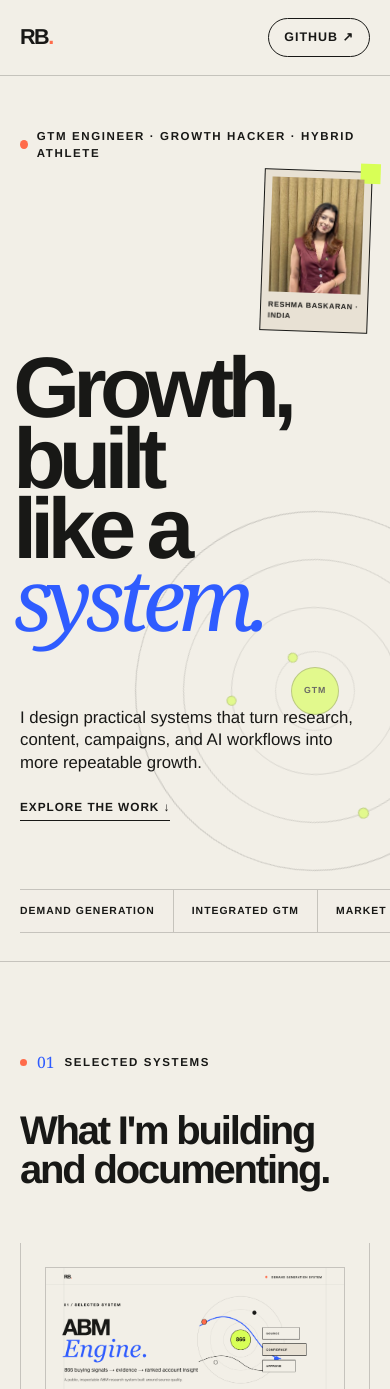
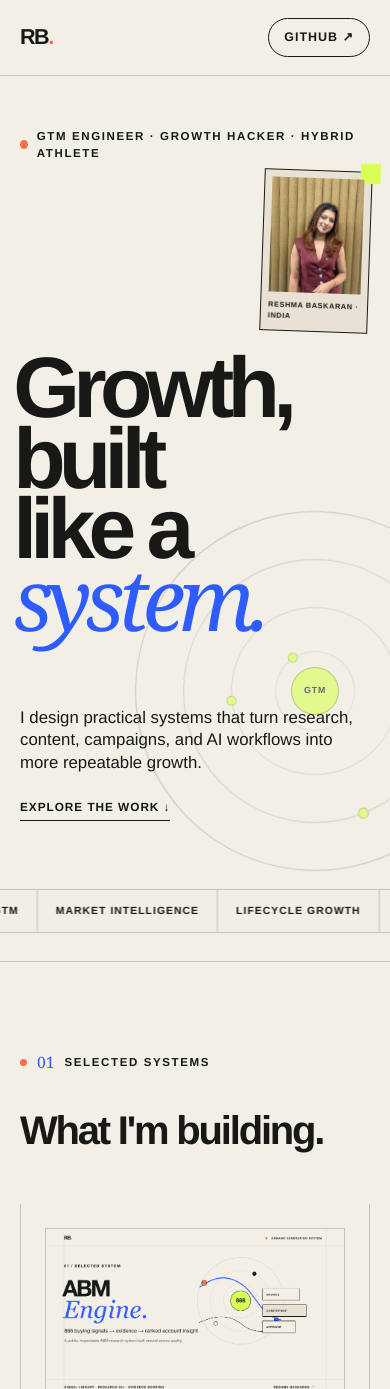
Before and after one commit to reshma-baskaran/reshma.baskaran, a Next.js app: page / in a window 390 px wide. Shown: the top 1389 px of the page. Built offline with nearby package versions, Linux system fonts and the light colour scheme.

Commit message:
Optimize mobile capabilities marquee

```diff
--- a/app/globals.css
+++ b/app/globals.css
@@ -198,8 +198,7 @@ a {
   background: rgba(242, 239, 231, 0.94);
   border-bottom: 1px solid var(--line);
   border-top: 1px solid var(--line);
-  display: grid;
-  grid-template-columns: repeat(6, max-content);
+  display: block;
   margin-top: 58px;
   overflow-x: auto;
   position: relative;
@@ -212,8 +211,24 @@ a {
   display: none;
 }
 
+.hero-capabilities-track,
+.hero-capabilities-group {
+  align-items: stretch;
+  display: flex;
+  width: max-content;
+}
+
+.hero-capabilities-group {
+  flex: none;
+}
+
+.hero-capabilities-group[aria-hidden="true"] {
+  display: none;
+}
+
 .hero-capabilities span {
   border-right: 1px solid var(--line);
+  display: flex;
   font-size: 0.65rem;
   font-weight: 800;
   letter-spacing: 0.1em;
@@ -222,8 +237,14 @@ a {
   white-space: nowrap;
 }
 
-.hero-capabilities span:first-child {
-  padding-left: 0;
+@keyframes capability-marquee {
+  from {
+    transform: translateX(0);
+  }
+
+  to {
+    transform: translateX(-50%);
+  }
 }
 
 .hero-orbit {
@@ -677,9 +698,20 @@ footer {
   }
 
   .hero-capabilities {
+    margin-left: -20px;
     margin-top: 68px;
     margin-right: -20px;
-    width: calc(100% + 20px);
+    overflow: hidden;
+    width: calc(100% + 40px);
+  }
+
+  .hero-capabilities-track {
+    animation: capability-marquee 24s linear infinite;
+    will-change: transform;
+  }
+
+  .hero-capabilities-group[aria-hidden="true"] {
+    display: flex;
   }
 
   .hero-capabilities span {
@@ -740,6 +772,14 @@ footer {
     animation: none;
   }
 
+  .hero-capabilities {
+    overflow-x: auto;
+  }
+
+  .hero-capabilities-track {
+    animation: none;
+  }
+
   * {
     transition-duration: 0.01ms !important;
   }
--- a/app/page.tsx
+++ b/app/page.tsx
@@ -29,6 +29,15 @@ const projects = [
     cover: "projects/relationship-intelligence-second-brain.png",
     href: "https://github.com/reshma-baskaran/relationship-intelligence-second-brain",
   },
+];
+
+const capabilities = [
+  "Demand generation",
+  "Integrated GTM",
+  "Market intelligence",
+  "Lifecycle growth",
+  "Partner marketing",
+  "Revenue ownership",
 ];
 
 export default function Home() {
@@ -83,12 +92,18 @@ export default function Home() {
           className="hero-capabilities"
           aria-label="Core marketing capabilities"
         >
-          <span>Demand generation</span>
-          <span>Integrated GTM</span>
-          <span>Market intelligence</span>
-          <span>Lifecycle growth</span>
-          <span>Partner marketing</span>
-          <span>Revenue ownership</span>
+          <div className="hero-capabilities-track">
+            <div className="hero-capabilities-group">
+              {capabilities.map((capability) => (
+                <span key={capability}>{capability}</span>
+              ))}
+            </div>
+            <div className="hero-capabilities-group" aria-hidden="true">
+              {capabilities.map((capability) => (
+                <span key={`repeat-${capability}`}>{capability}</span>
+              ))}
+            </div>
+          </div>
         </div>
 
         <div className="hero-orbit" aria-hidden="true">
@@ -106,7 +121,7 @@ export default function Home() {
             <span className="section-index">01</span>
             <span className="section-label-text">Selected systems</span>
           </div>
-          <h2>What I&apos;m building and documenting.</h2>
+          <h2>What I&apos;m building.</h2>
         </div>
         <div className="lane-grid">
           {projects.map((project) => (
```
